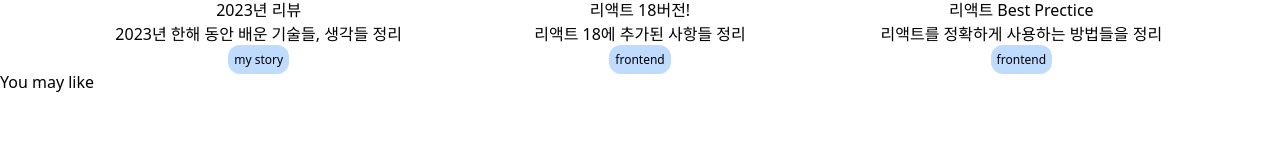
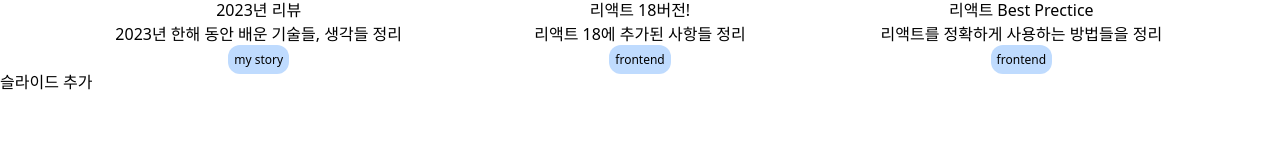
Before and after one commit to gunhoyoon/nextblog, a Next.js app: page / in a window 1280 px wide. Shown: the part 575-735 px from the top of the page. Built offline with nearby package versions, Linux system fonts and the light colour scheme.

Commit message:
posts 상세페이지 안나옴

```diff
--- /dev/null
+++ b/src/app/posts/slug/page.tsx
@@ -0,0 +1,17 @@
+import React from "react";
+
+type Props = {
+  params: {
+    slug: string;
+  };
+};
+
+export default function PostsPage({ params: slug }: Props) {
+  return <div>PostsPage</div>;
+}
+// 슬라이드 추가해야됨
+// home 에서 posts 클릭 시 posts 상세페이지로 넘아가야되는데 안됨,
+// about , posts , contact
+
+// 나나 나중에 하이라이트 뭔지 보기
+// 라이브러리 사이트 찾아놨음, 필요한거 보고 하면됨
--- a/src/components/feature.tsx
+++ b/src/components/feature.tsx
@@ -31,7 +31,7 @@ export default function Feature() {
           </Link>
         </li>
         <li className="w-4/12">
-          <Link href="/">
+          <Link href={`/posts/${1234}`}>
             <div>
               <Image
                 className="w-full h-50"
--- a/src/components/slide.tsx
+++ b/src/components/slide.tsx
@@ -3,7 +3,7 @@ import React from "react";
 export default function Slide() {
   return (
     <div>
-      <p>You may like</p>
+      <p>슬라이드 추가</p>
     </div>
   );
 }
```
